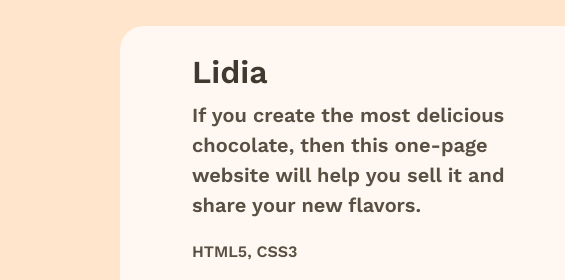
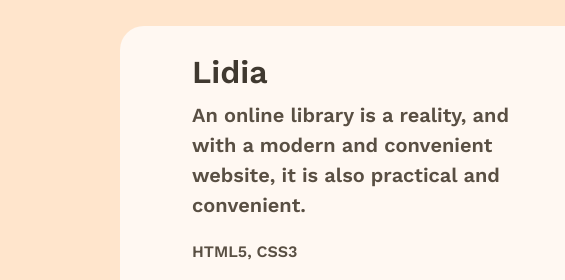
Before and after one commit to Dmytro-Tr/Portfolio-Website, a website built with Vite: page index.html in a window 1280 px wide. Shown: the part 1275-1555 px from the top of the page, 0-565 px from the left. Built offline with nearby package versions, Linux system fonts and the light colour scheme; a web font is replaced by a local one.

Commit message:
An online library

```diff
--- a/index.html
+++ b/index.html
@@ -103,8 +103,8 @@
             <div class="mywork_content_text">
               <h3 class="mywork_text_title H3">Lidia</h3>
               <p class="mywork_text_desc H5">
-                If you create the most delicious chocolate, then this one-page website will help you sell it and share
-                your new flavors.
+                An online library is a reality, and with a modern and convenient website, it is also practical and
+                convenient.
               </p>
               <p class="mywork_text_desc H6">HTML5, CSS3</p>
               <div class="mywork_text_links">
```
